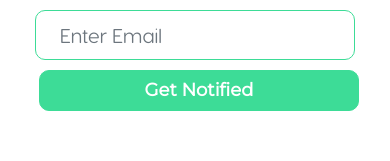
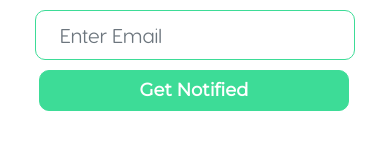
Before and after one commit to eden-learning/eden-client, a React (Create React App) app: page / in a window 390 px wide. Shown: the part 679-840 px from the top of the page. Built offline with nearby package versions, Linux system fonts and the light colour scheme.

Commit message:
fix: alignment of button in mobile screens

```diff
--- a/src/styles/HeroSection.css
+++ b/src/styles/HeroSection.css
@@ -128,7 +128,7 @@
 
   .input-group > .input-group-append > .btn {
     border-radius: 0.625rem;
-    left: 5px;
+    margin-left: 10px;
     width: 100%;
   }
 }
```
